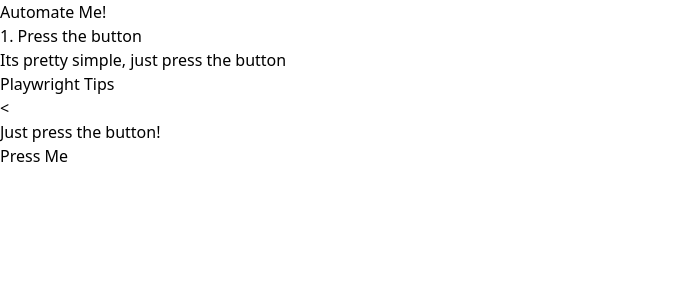
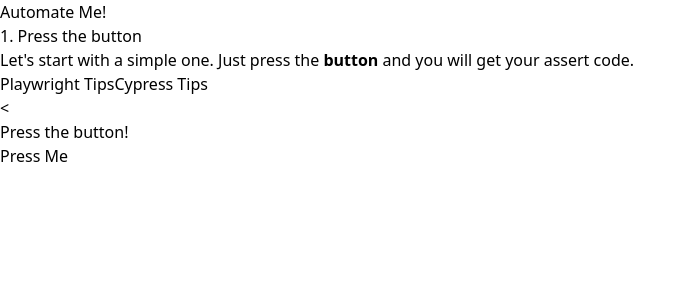
Before and after one commit to JannisK89/AutomateMe, a SvelteKit app: page /challenges/1-press-the-button in a window 1280 px wide. Shown: the top 300 px of the page, without its empty margins (0-696 px from the left). Built offline with nearby package versions, Linux system fonts and the light colour scheme.

Commit message:
implemented challenge 1

```diff
--- a/src/routes/challenges/1-press-the-button/+page.svelte
+++ b/src/routes/challenges/1-press-the-button/+page.svelte
@@ -3,26 +3,43 @@
 	import SideMenu from '$lib/components/sideMenu/SideMenu.svelte';
 	import SideMenuButton from '$lib/components/sideMenu/SideMenuButton.svelte';
 	import type { TipData } from '$lib/components/sideMenu/Tip.svelte';
+	import type { SideMenuData } from '$lib/components/sideMenu/SideMenu.svelte';
 
-	const menuData = {
+	let completed = false;
+	const menuData: SideMenuData = {
 		header: '1. Press the button',
-		content: 'Its pretty simple, just press the button'
+		content:
+			"<p>Let's start with a simple one. Just press the <strong>button</strong> and you will get your assert code.<p>"
 	};
 
 	const tips: TipData[] = [
 		{
 			title: 'Playwright Tips',
-			content: 'Try using Locator.click',
+			content: 'Try using .click()',
 			link: 'https://playwright.dev/docs/api/class-locator#locator-click'
+		},
+		{
+			title: 'Cypress Tips',
+			content: 'Try using .click()',
+			link: 'https://docs.cypress.io/api/commands/click'
 		}
 	];
+
+	const clickHandler = () => (completed = true);
 </script>
 
 <SideMenu {menuData} {tips} />
 <SideMenuButton />
 
 <ChallengeLayout>
-	<h1 class="text-3xl lg:text-5xl font-bold">Just press the button!</h1>
-	<button class="py-6 px-20 rounded-3xl bg-orange-400 my-12 text-3xl font-semibold">Press Me</button
-	>
-</ChallengeLayout>
+	<div class="flex flex-col items-center">
+		<h1 class="text-3xl lg:text-5xl font-bold">Press the button!</h1>
+		<button
+			on:click={clickHandler}
+			class="py-6 px-20 rounded-3xl bg-orange-400 my-8 text-3xl font-semibold">Press Me</button
+		>
+		{#if completed}
+			<div class="text-green-600 text-lg">You made it! Your assert code: ASSERTME</div>
+		{/if}
+	</div></ChallengeLayout
+>
```
